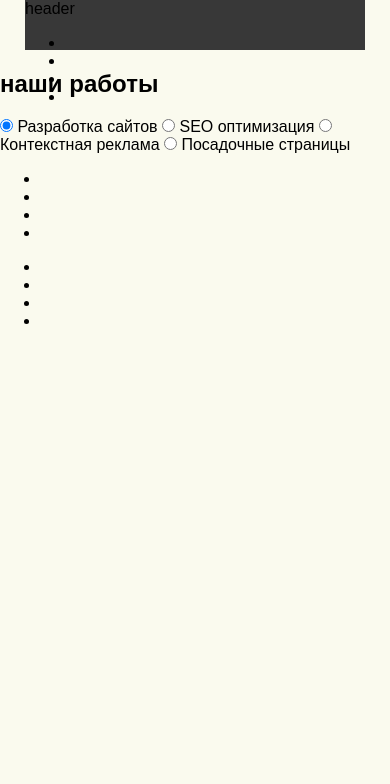
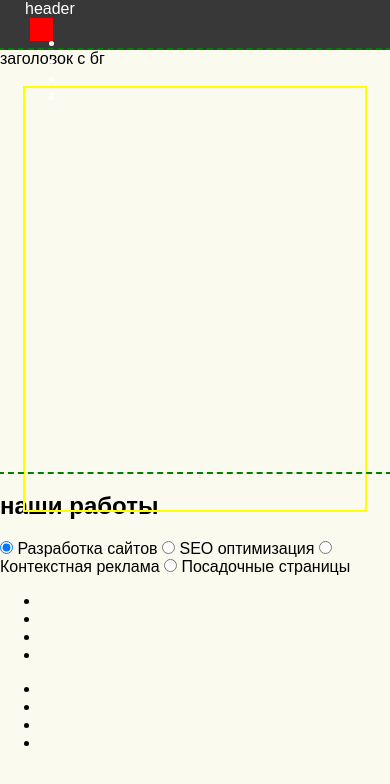
Before and after one commit to kulkoff/studio-project, a website: page app/index.html in a window 390 px wide. Drawn offline with Linux system fonts and the light colour scheme.

Commit message:
added header-adaptive

```diff
--- a/app/index.html
+++ b/app/index.html
@@ -6,8 +6,9 @@
 	<title>F1 Studio</title>
 </head>
 <body>
-	<header class="header">header
-		<div class="header__nav-wrap">
+	<header class="header">
+		<div class="header__nav-wrap">	header
+		<div class="logo logo--head-mobile"></div>
 			<nav class="main-nav">
 				<ul class="main-nav__list">
 					<li class="main-nav__item"><a href=""></a></li>
@@ -17,14 +18,14 @@
 				</ul>
 			</nav>
 		</div>
-		<div class="promo-title">
+	</header>
+		<div class="promo-title">заголовок с бг
 			<div class="promo-title__inner">
 				<h2 class="promo-title__super-slogan"></h2>
 			</div>
 		</div>
-		<div class="logo"></div>
-	</header>
 	<section class="about">
+		<div class="logo logo--abour-dekstop"></div>
 		<div class="about__inner">
 			<div class="about__block about__block--web"></div>
 			<div class="about__block about__block--seo"></div>
--- a/app/sass/header.scss
+++ b/app/sass/header.scss
@@ -1,5 +1,33 @@
 .header{
 	background-color: $header-color;
 	height: 50px;
+	color: #fff;
+	@media #{$tablet-width}{
+		height: 25px;
+	}
+}
+.header__nav-wrap{
 	@include container;
+	position: relative;
 }
+.logo{
+	position: absolute;
+	background-color: red;
+	&--head-mobile{
+	 	left:5px;
+	 	width: 23px;
+	 	height: 23px;
+	 	@media #{$tablet-width}{
+	 		display: none;
+	 	}
+	 	}
+}
+.promo-title{
+	outline: 2px dashed green;
+	height: 50vh;
+}
+.promo-title__inner{
+	@include container;
+	height: 100%;
+	outline: 2px solid yellow;
+}
--- a/gulpfile.js
+++ b/gulpfile.js
@@ -1,8 +1,23 @@
 var gulp = require('gulp'), // Подключаем Gulp
     sass = require('gulp-sass'); //Подключаем Sass пакет
+    browserSync = require('browser-sync'); //Подключаем Обновление браузера
 
 gulp.task('sass', function(){ // Создаем таск "sass"
     return gulp.src('app/sass/style.scss') // Берем источник
         .pipe(sass()) // Преобразуем Sass в CSS посредством gulp-sass
         .pipe(gulp.dest('app/css')) // Выгружаем результата в папку app/css
+        .pipe(browserSync.reload({
+      stream: true
+    }))
 });
+gulp.task('browserSync', function() {
+  browserSync({
+    server: {
+      baseDir: 'app'
+    },
+  })
+})
+gulp.task('watch', ['browserSync', 'sass'], function(){
+  gulp.watch('app/sass/**/*.scss', ['sass']);
+  // другие ресурсы
+});
--- a/package.json
+++ b/package.json
@@ -9,6 +9,7 @@
   "author": "alex kulkoff",
   "license": "ISC",
   "devDependencies": {
+    "browser-sync": "^2.15.0",
     "gulp": "^3.9.1",
     "gulp-sass": "^2.3.2"
   }
```
Also changed, not shown: app/css/style.css.
